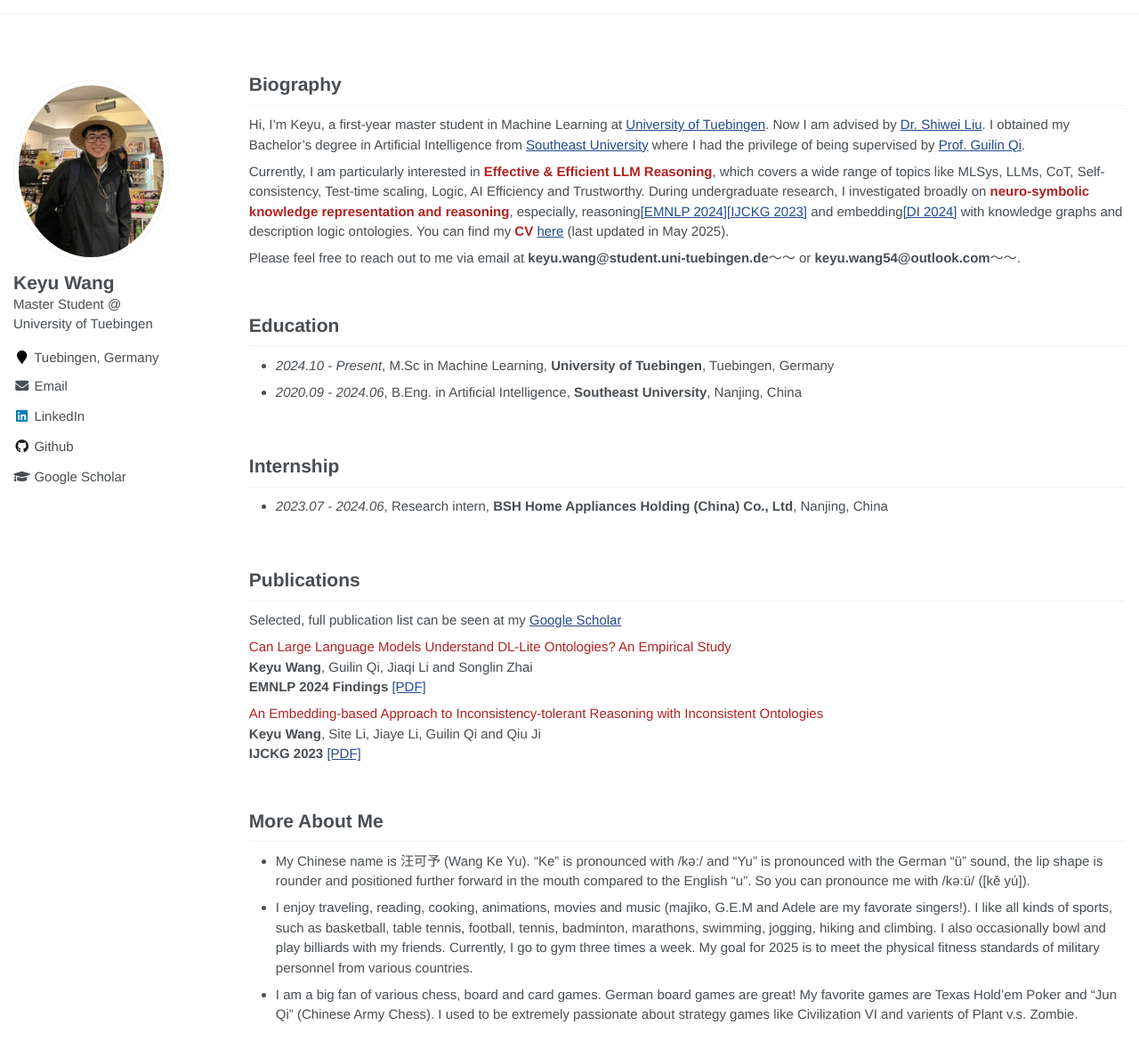
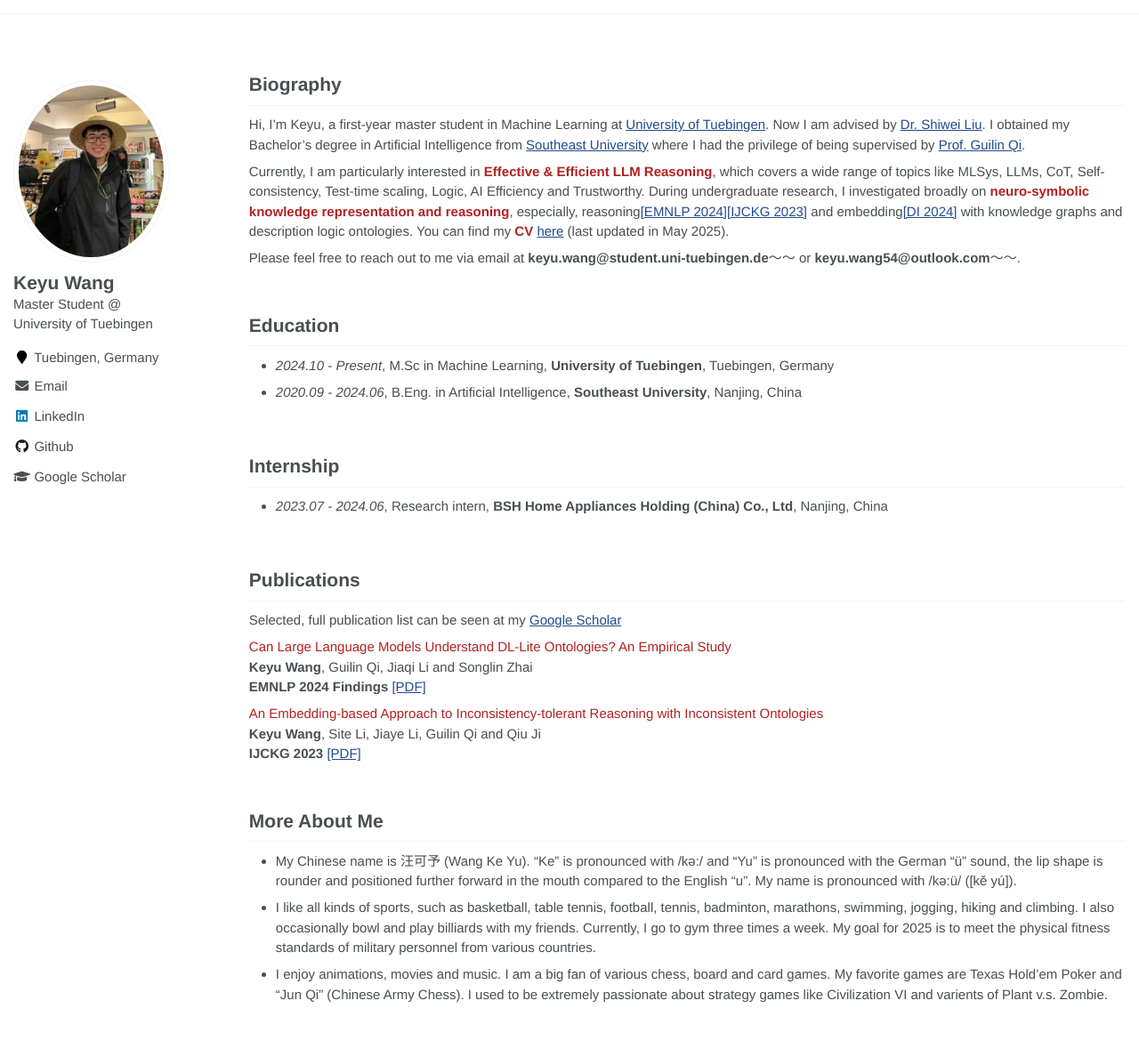
Before and after one commit to keyu-wang-2002/keyu-wang-2002.github.io, a Jekyll site: the page built from _pages/about.md, in a window 1280 px wide and 1242 px high. Shown: the top 1188 px of the window at 89% size. Built offline with Jekyll 4.4.1, drawn with Linux system fonts in a browser that asks for light colours.

Commit message:
Update about.md

```diff
--- a/_pages/about.md
+++ b/_pages/about.md
@@ -58,9 +58,9 @@ Selected, full publication list can be seen at my [Google Scholar](https://schol
 <br>
 
 # More About Me
-- My Chinese name is 汪可予 (Wang Ke Yu).  "Ke" is pronounced with /kə:/ and "Yu" is pronounced with the German "ü" sound, the lip shape is rounder and positioned further forward in the mouth compared to the English "u". So you can pronounce me with /kə:ü/ ([kě yú]).
-- I enjoy  traveling, reading, cooking, animations, movies and music (majiko, G.E.M and Adele are my favorate singers!). I like all kinds of sports, such as  basketball, table tennis, football, tennis, badminton, marathons, swimming, jogging, hiking and climbing.  I also occasionally bowl and play billiards with my friends. Currently, I go to gym three times a week. My goal for 2025 is to meet the physical fitness standards of military personnel from various countries.
-- I am a big fan of various chess, board and card games. German board games are great! My favorite games are Texas Hold'em Poker and "Jun Qi" (Chinese Army Chess). I used to be extremely passionate about strategy games like Civilization VI and varients of Plant v.s. Zombie.
+- My Chinese name is 汪可予 (Wang Ke Yu).  "Ke" is pronounced with /kə:/ and "Yu" is pronounced with the German "ü" sound, the lip shape is rounder and positioned further forward in the mouth compared to the English "u". My name is pronounced with /kə:ü/ ([kě yú]).
+- I like all kinds of sports, such as  basketball, table tennis, football, tennis, badminton, marathons, swimming, jogging, hiking and climbing.  I also occasionally bowl and play billiards with my friends. Currently, I go to gym three times a week. My goal for 2025 is to meet the physical fitness standards of military personnel from various countries.
+- I enjoy animations, movies and music. I am a big fan of various chess, board and card games. My favorite games are Texas Hold'em Poker and "Jun Qi" (Chinese Army Chess). I used to be extremely passionate about strategy games like Civilization VI and varients of Plant v.s. Zombie.
 
 
 <div style="height: 75px;"></div>
```
